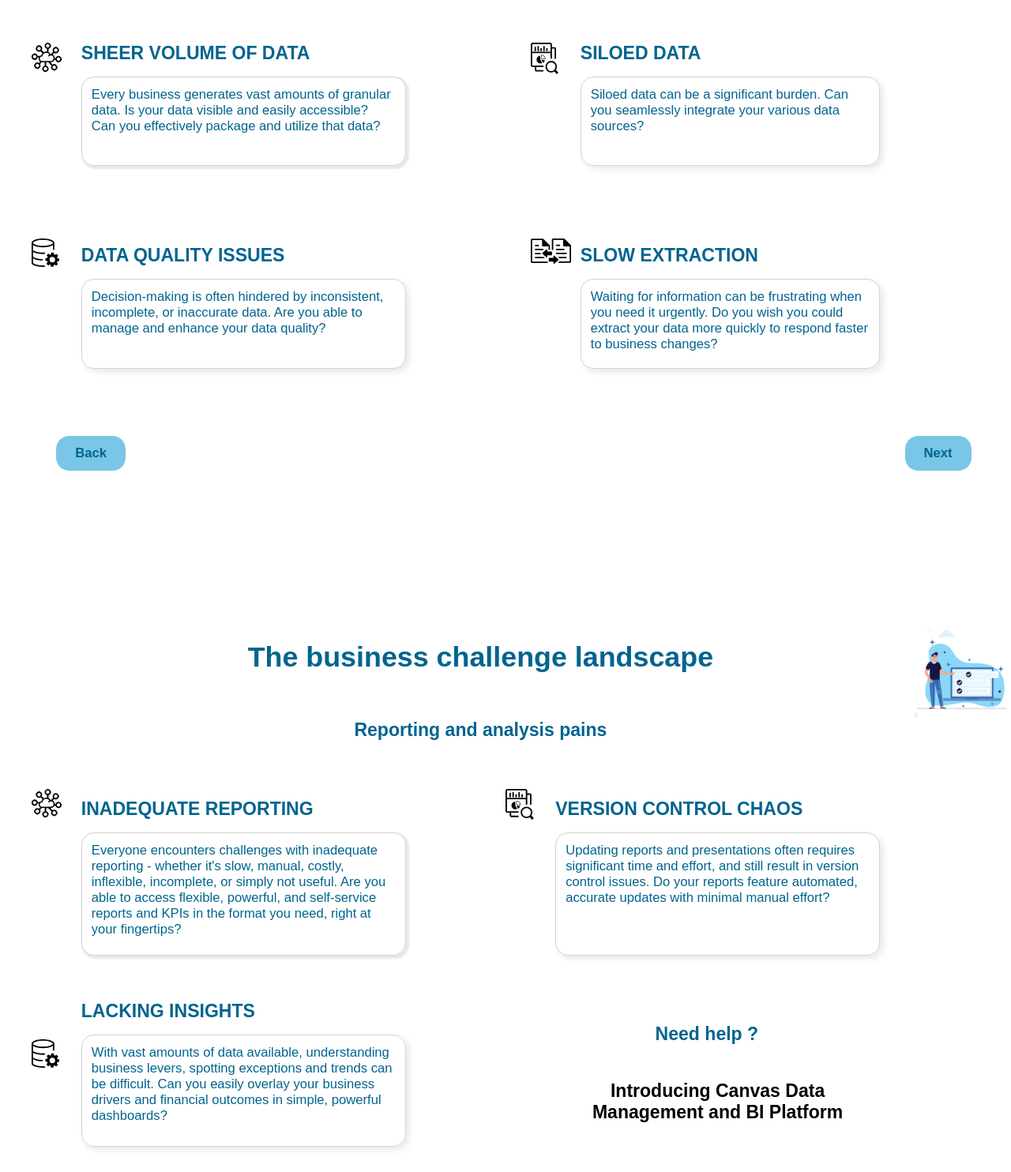
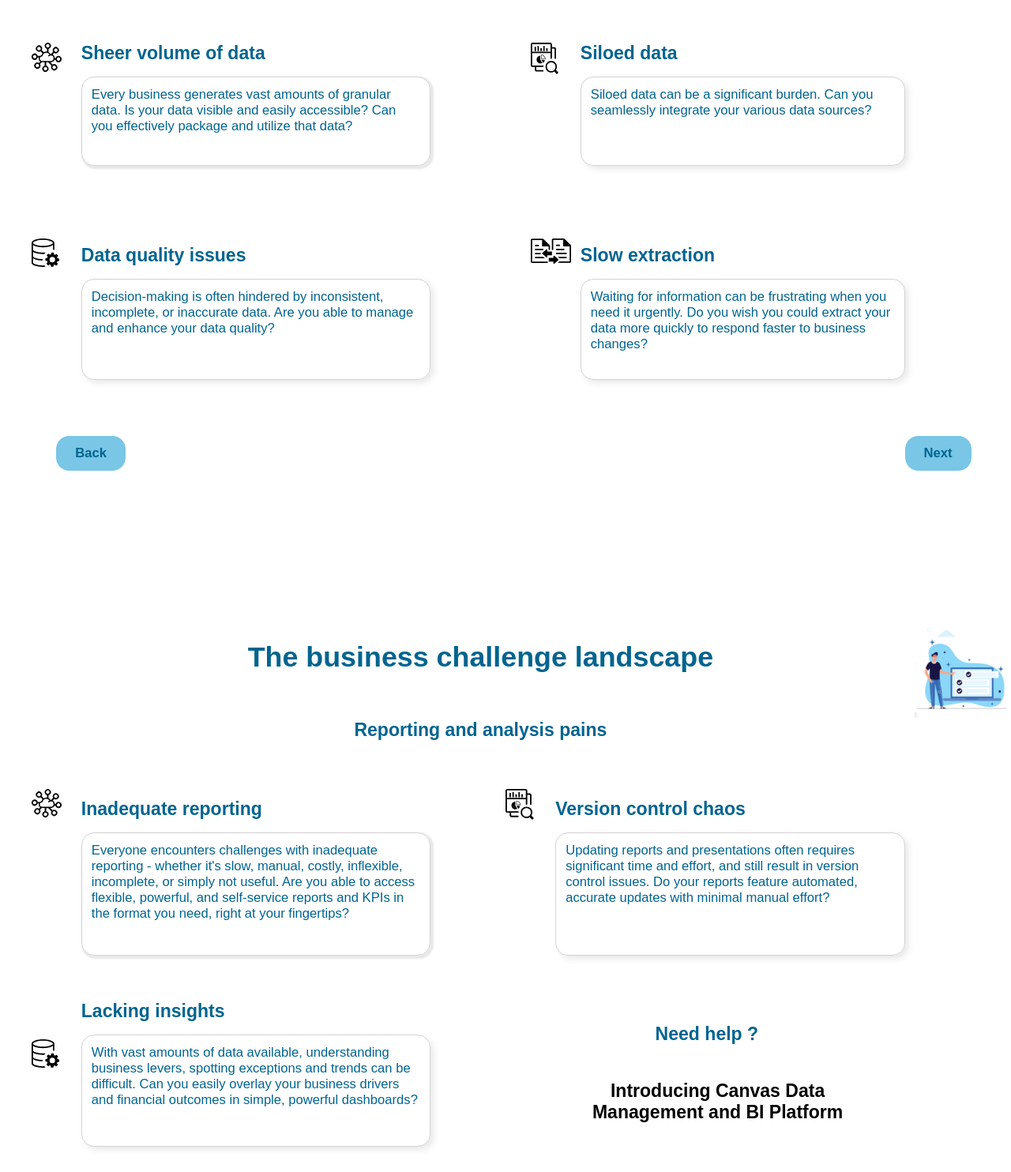
Before and after one commit to Clarity-Analytics/clarity-analytics.github.io, a plain HTML site: page index.html in a window 1280 px wide. Shown: the part 1139-2623 px from the top of the page at 79% size. Drawn offline with Linux system fonts and the light colour scheme.

Commit message:
Changes with Carmini 2024-09-13 minor

```diff
--- a/index.html
+++ b/index.html
@@ -151,7 +151,7 @@
 
         <!-- LH Top Text -->
         <div class="gridPage2aTextLH1Title bigText">
-            <b>SHEER VOLUME OF DATA</b>
+            <b>Sheer volume of data</b>
         </div>
         <div class="gridPage2aTextLH1 normalText">
             Every business generates vast amounts of granular data. Is your data visible and easily accessible? Can you effectively package and utilize that data?
@@ -159,7 +159,7 @@
 
         <!-- LH Bottom Text -->
         <div class="gridPage2aTextLH2Title bigText">
-            <b>DATA QUALITY ISSUES</b>
+            <b>Data quality issues</b>
         </div>
         <div class="gridPage2aTextLH2 normalText">
             Decision-making is often hindered by inconsistent, incomplete, or inaccurate data. Are you able to manage and enhance your data quality?
@@ -167,7 +167,7 @@
 
         <!-- RH Top Text -->
         <div class="gridPage2aTextRH1Title bigText">
-            <b>SILOED DATA</b>
+            <b>Siloed data</b>
         </div>
         <div class="gridPage2aTextRH1 normalText">
             Siloed data can be a significant burden. Can you seamlessly integrate your various data sources?
@@ -175,7 +175,7 @@
 
         <!-- LH Bottom Text -->
         <div class="gridPage2aTextRH2Title bigText">
-            SLOW EXTRACTION
+            Slow extraction
         </div>
         <div class="gridPage2aTextRH2 normalText">
             Waiting for information can be frustrating when you need it urgently. Do you wish you could extract your data more quickly to respond faster to business changes?
@@ -249,7 +249,7 @@
 
         <!-- LH Top Text -->
         <div class="gridPage2bTextLH1Title bigText">
-            <b>INADEQUATE REPORTING</b>
+            <b>Inadequate reporting</b>
         </div>
         <div class="gridPage2bTextLH1 normalText">
             Everyone encounters challenges with inadequate reporting - whether it's slow, manual, costly, inflexible,
@@ -259,7 +259,7 @@
 
         <!-- LH Bottom Text -->
         <div class="gridPage2bTextLH2Title bigText">
-            <b>LACKING INSIGHTS</b>
+            <b>Lacking insights</b>
         </div>
         <div class="gridPage2bTextLH2 normalText">
             With vast amounts of data available, understanding business levers, spotting exceptions and trends can be difficult.
@@ -268,7 +268,7 @@
 
         <!-- RH Top Text -->
         <div class="gridPage2bTextRH1Title bigText">
-            <b>VERSION CONTROL CHAOS</b>
+            <b>Version control chaos</b>
         </div>
         <div class="gridPage2bTextRH1 normalText">
             Updating reports and presentations often requires significant time and effort, and still result in version control issues.
--- a/styles.css
+++ b/styles.css
@@ -295,7 +295,7 @@
     /* Text */
     .gridPage2aTextLH1Title {
         grid-column-start: 4;
-        grid-column-end: 17;
+        grid-column-end: 18;
         grid-row-start: 17;
         grid-row-end: 25;
     }
@@ -304,14 +304,14 @@
         border-radius: 16px;
         box-shadow: 2px 2px 2px 2px rgb(233, 232, 232);
         grid-column-start: 4;
-        grid-column-end: 17;
+        grid-column-end: 18;
         grid-row-start: 20;
         grid-row-end: 28;
         padding: 12px;
     }
     .gridPage2aTextLH2Title {
         grid-column-start: 4;
-        grid-column-end: 17;
+        grid-column-end: 18;
         grid-row-start: 35;
         grid-row-end: 40;
     }
@@ -320,15 +320,15 @@
         border-radius: 16px;
         box-shadow: 4px 4px 8px rgb(233, 232, 232);
         grid-column-start: 4;
-        grid-column-end: 17;
+        grid-column-end: 18;
         grid-row-start: 38;
-        grid-row-end: 46;
+        grid-row-end: 47;
         padding: 12px;
     }
 
     .gridPage2aTextRH1Title {
         grid-column-start: 24;
-        grid-column-end: 30;
+        grid-column-end: 37;
         grid-row-start: 17;
         grid-row-end: 25;
     }
@@ -337,7 +337,7 @@
         border-radius: 16px;
         box-shadow: 4px 4px 8px rgb(233, 232, 232);
         grid-column-start: 24;
-        grid-column-end: 36;
+        grid-column-end: 37;
         grid-row-start: 20;
         grid-row-end: 28;
         padding: 12px;
@@ -345,7 +345,7 @@
 
     .gridPage2aTextRH2Title {
         grid-column-start: 24;
-        grid-column-end: 36;
+        grid-column-end: 37;
         grid-row-start: 35;
         grid-row-end: 40;
     }
@@ -354,9 +354,9 @@
         border-radius: 16px;
         box-shadow: 4px 4px 8px rgb(233, 232, 232);
         grid-column-start: 24;
-        grid-column-end: 36;
+        grid-column-end: 37;
         grid-row-start: 38;
-        grid-row-end: 46;
+        grid-row-end: 47;
         padding: 12px;
     }
 
@@ -480,7 +480,7 @@
     /* Text */
     .gridPage2bTextLH1Title {
         grid-column-start: 4;
-        grid-column-end: 17;
+        grid-column-end: 18;
         grid-row-start: 17;
         grid-row-end: 25;
     }
@@ -489,14 +489,14 @@
         border-radius: 16px;
         box-shadow: 2px 2px 2px 2px rgb(233, 232, 232);
         grid-column-start: 4;
-        grid-column-end: 17;
+        grid-column-end: 18;
         grid-row-start: 20;
         grid-row-end: 31;
         padding: 12px;
     }
     .gridPage2bTextLH2Title {
         grid-column-start: 4;
-        grid-column-end: 17;
+        grid-column-end: 18;
         grid-row-start: 35;
         grid-row-end: 40;
     }
@@ -505,7 +505,7 @@
         border-radius: 16px;
         box-shadow: 4px 4px 8px rgb(233, 232, 232);
         grid-column-start: 4;
-        grid-column-end: 17;
+        grid-column-end: 18;
         grid-row-start: 38;
         grid-row-end: 48;
         padding: 12px;
@@ -513,7 +513,7 @@
 
     .gridPage2bTextRH1Title {
         grid-column-start: 23;
-        grid-column-end: 34;
+        grid-column-end: 37;
         grid-row-start: 17;
         grid-row-end: 25;
     }
@@ -522,7 +522,7 @@
         border-radius: 16px;
         box-shadow: 4px 4px 8px rgb(233, 232, 232);
         grid-column-start: 23;
-        grid-column-end: 36;
+        grid-column-end: 37;
         grid-row-start: 20;
         grid-row-end: 31;
         padding: 12px;
```
